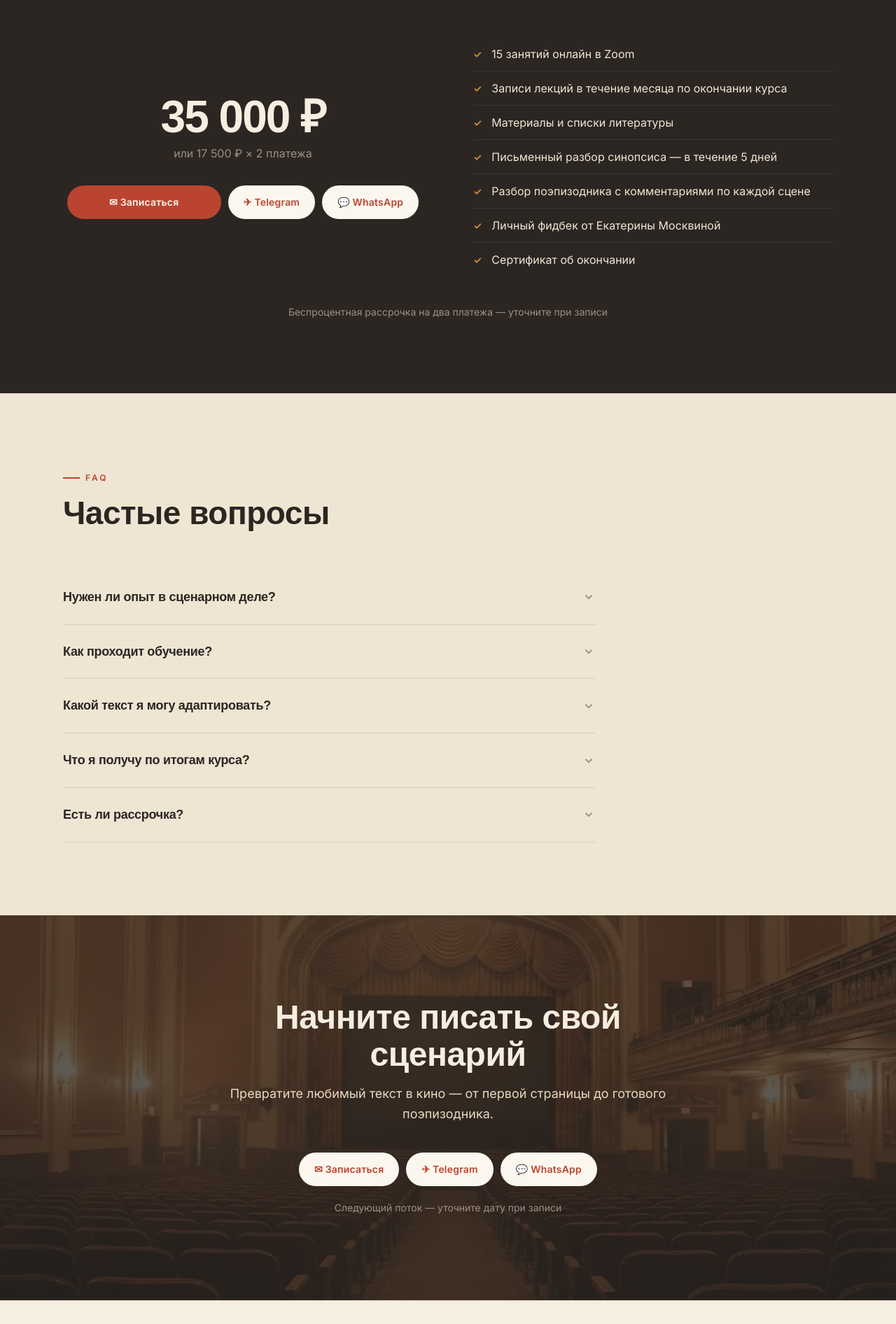
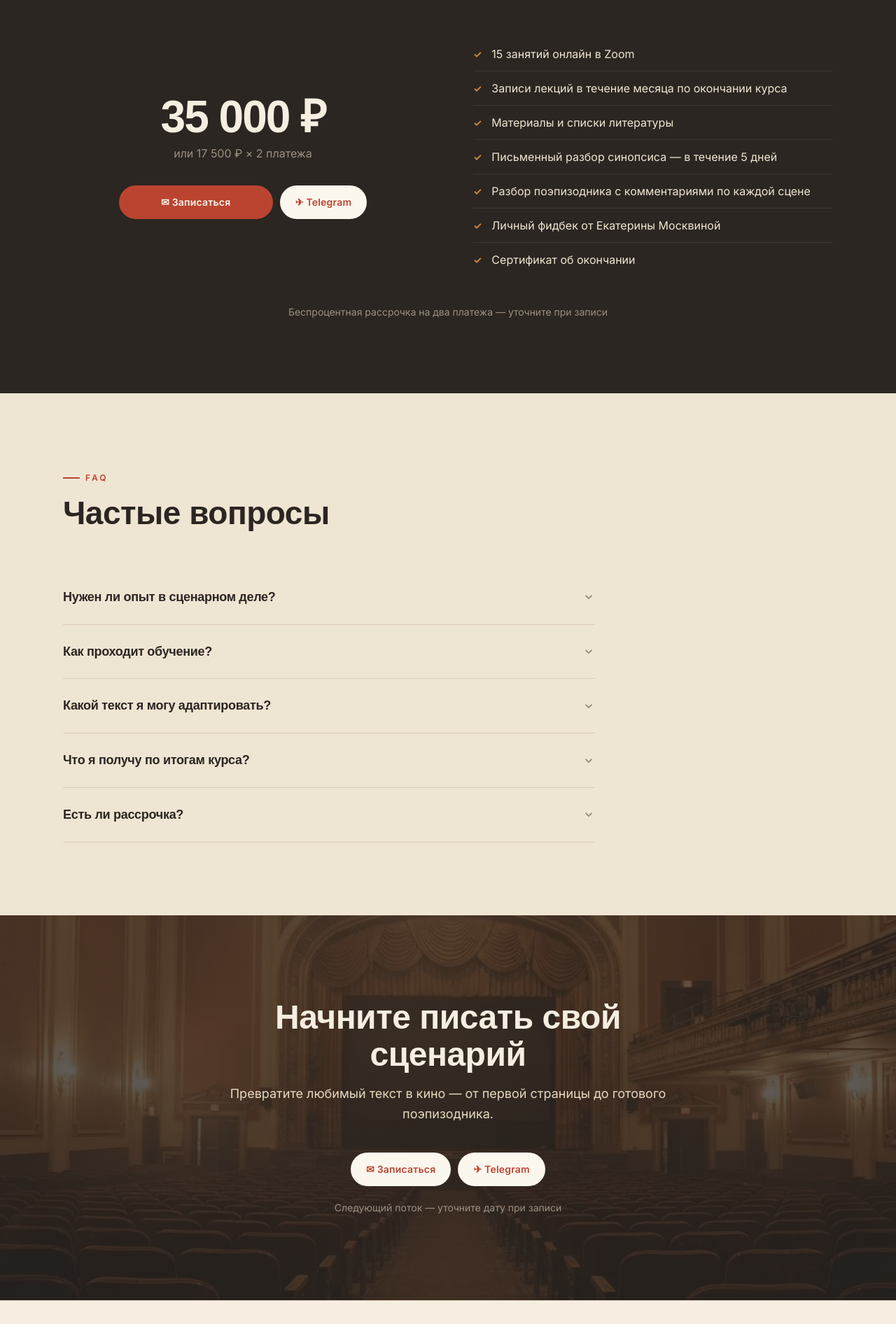
Before and after one commit to bars4um-sys/adapt-scenV3, a Next.js app: page /adapt-scenV3/ in a window 1280 px wide. Shown: the part 5398-7290 px from the top of the page at 70% size. Built offline with nearby package versions, Linux system fonts and the light colour scheme; a web font is replaced by a local one.

Commit message:
Кнопки связи: убрать WhatsApp

```diff
--- a/app/page.tsx
+++ b/app/page.tsx
@@ -615,14 +615,6 @@ export default function Page() {
                 >
                   ✈ Telegram
                 </a>
-                <a
-                  href="https://wa.me/79055425417"
-                  target="_blank"
-                  rel="noopener"
-                  className="btn btn-white"
-                >
-                  💬 WhatsApp
-                </a>
               </div>
             </div>
             <div className="pricing-right">
@@ -680,14 +672,6 @@ export default function Page() {
             >
               ✈ Telegram
             </a>
-            <a
-              href="https://wa.me/79055425417"
-              target="_blank"
-              rel="noopener"
-              className="btn btn-white"
-            >
-              💬 WhatsApp
-            </a>
           </div>
           <p className="cta-note">Следующий поток — уточните дату при записи</p>
         </div>
```
